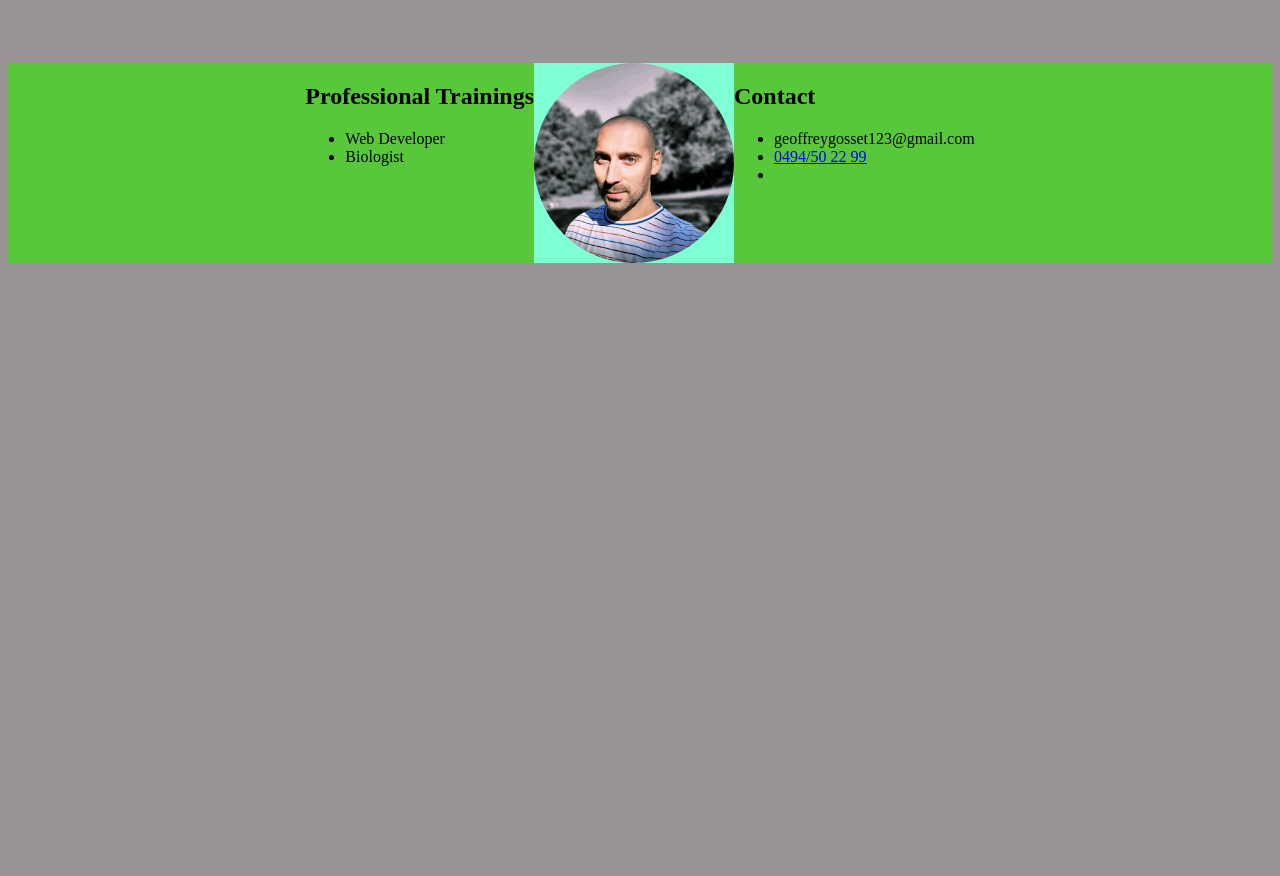
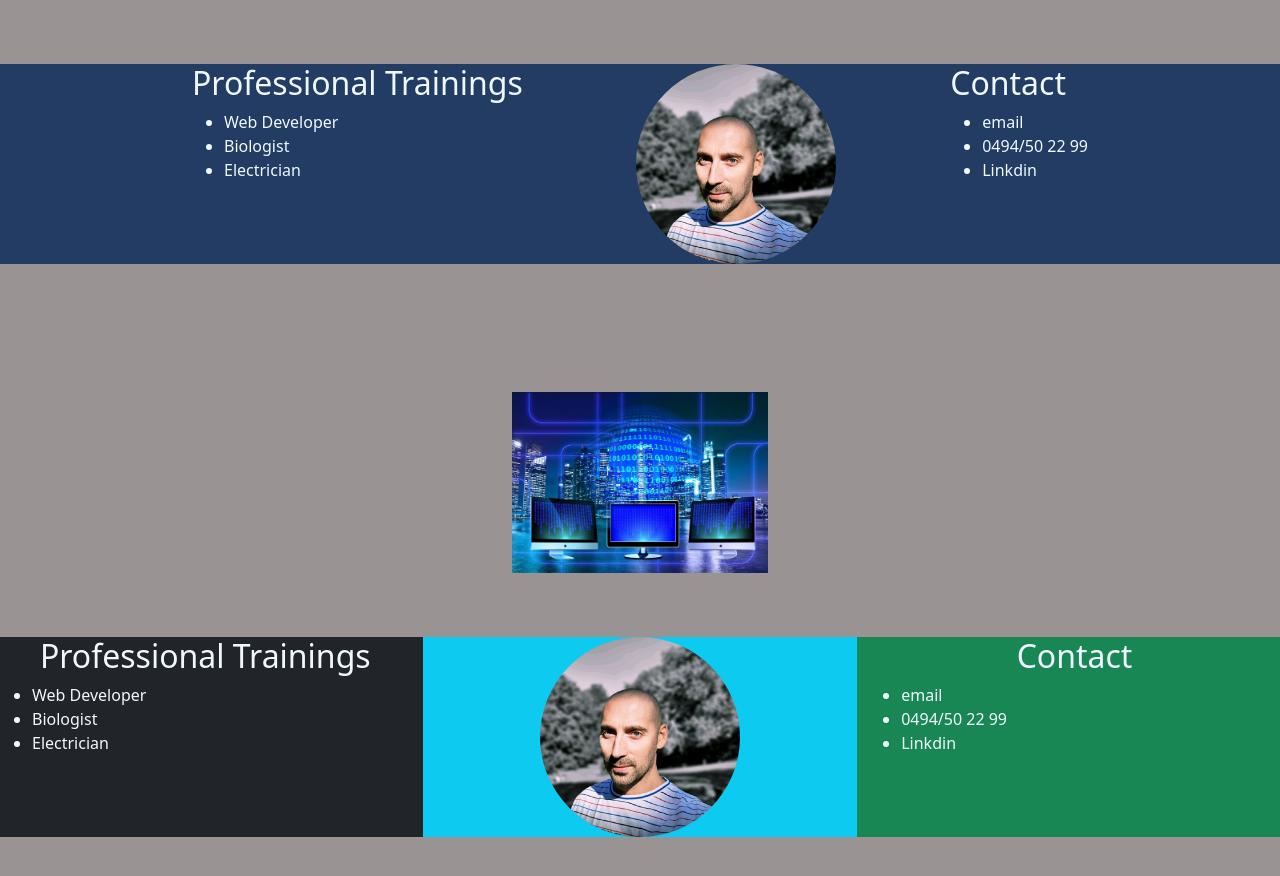
Before and after one commit to geogoss/CV_Geoffrey_Gosset, a plain HTML site: page index.html in a window 1280 px wide. Before the commit the page ends 800 px from the top, so only its background shows below. Drawn offline with nearby package versions, Linux system fonts and the light colour scheme.

Commit message:
premier travail sur entête avec avatar, et test avec grid css pour les proportions

```diff
--- a/Public/style.css
+++ b/Public/style.css
@@ -3,23 +3,28 @@ body{
  background-color: rgb(154, 147, 148);
 
 }
+a{
+    text-decoration: none;
+    color: aliceblue;
+}
 
-.block1 {
+/* Block entête avatar */
+
+.blockAvatar {
     height: 200px;
     display: flex;
-    justify-content: center;
+    justify-content: space-between;
     margin-top: 5%;
-    background-color:rgb(88, 199, 60);
-
-
+    background-color:rgb(34, 60, 99);
+    color: aliceblue;
 }
 
+.professionalTrainings{
+    margin-left: 15%;
+}
 
-.block2 {
-    background-color: aquamarine;
-    /* width: 20%; */
-    color:rgb(233, 242, 238);
-
+.contact{
+    margin-right: 15%;
 }
 
 
@@ -31,3 +36,60 @@ body{
     max-height: 100%;
     border-radius: 50%;
 }
+
+
+
+/* Block central */
+
+.blockCentral{
+    display: flex;
+    justify-content: center;
+    margin-top: 10%;
+}
+
+.imageCentrale {
+    width: 20%;
+
+}
+
+.carteMere {
+    max-width: 100%;
+    max-height: 100%;
+}
+
+/* 3eme block */
+
+.row {
+    margin-top: 5%;
+    margin-bottom: 5%;
+}
+
+.column {
+    float: left;
+    width: 33.33%;
+    color: aliceblue;
+    height: 200px;
+  }
+
+  .titre {
+    text-align: center;
+  }
+
+  /* Clear floats after the columns */
+  .row:after {
+    content: "";
+    display: table;
+    clear: both;
+  }
+
+  .column {
+    float: left;
+  }
+
+  .left, .right {
+    width: 25%;
+  }
+
+  .middle {
+    width: 50%;
+  }
--- a/index.html
+++ b/index.html
@@ -3,33 +3,69 @@
 <head>
     <meta charset="UTF-8">
     <meta name="viewport" content="width=device-width, initial-scale=1.0">
+    <script src="https://cdn.jsdelivr.net/npm/bootstrap@5.0.2/dist/js/bootstrap.bundle.min.js" integrity="sha384-MrcW6ZMFYlzcLA8Nl+NtUVF0sA7MsXsP1UyJoMp4YLEuNSfAP+JcXn/tWtIaxVXM" crossorigin="anonymous"></script>
+    <link href="https://cdn.jsdelivr.net/npm/bootstrap@5.0.2/dist/css/bootstrap.min.css" rel="stylesheet" integrity="sha384-EVSTQN3/azprG1Anm3QDgpJLIm9Nao0Yz1ztcQTwFspd3yD65VohhpuuCOmLASjC" crossorigin="anonymous">
     <link rel="stylesheet" href="Public/style.css">
     <title>Document</title>
 </head>
 <body>
-    <div class="block1">
-        <div class="textPreAvatar">
+    <!-- entête avatar -->
+    <div class="blockAvatar">
+        <div class="professionalTrainings">
             <div>
                 <h2>Professional Trainings</h2>
                 <ul>
                     <li>Web Developer</li>
                     <li>Biologist</li>
+                    <li>Electrician</li>
 
                 </ul>
             </div>
         </div>
-        <div class="block2">
+        <div class="imageAvatar">
             <img class="avatar" src="Public/images/avatar_GG.jpg" alt="">
         </div>
-        <div>
+        <div class="contact">
             <h2>Contact</h2>
             <ul>
-                <li><a href="mailto:geoffreygosset123@gmail.com"></a>geoffreygosset123@gmail.com</li>
+                <li><a href="mailto:geoffreygosset123@gmail.com">email</a></li>
                 <li><a href="tel:+32494502299">0494/50 22 99</a></li>
-                <li><a href="http://"></a></li>
+                <li><a href="http://www.linkedin.com/in/geoffrey-gosset">Linkdin</a></li>
 
             </ul>
         </div>
     </div>
+    <!-- Block central -->
+    <div class="blockCentral">
+        <div class="imageCentrale">
+            <img class="carteMere" src="Public/images/monitor-1307227_1280.jpg" alt="">
+
+        </div>
+    </div>
+    <div class="row bg-danger">
+        <div class="column bg-dark">
+            <h2 class="titre">Professional Trainings</h2>
+            <ul>
+                <li>Web Developer</li>
+                <li>Biologist</li>
+                <li>Electrician</li>
+
+            </ul>
+        </div>
+        <div class="column bg-info">
+            <img class="avatar" src="Public/images/avatar_GG.jpg" alt="">
+        </div>
+        <div class="column bg-success">
+            <h2 class="titre">Contact</h2>
+            <ul>
+                <li><a href="mailto:geoffreygosset123@gmail.com">email</a></li>
+                <li><a href="tel:+32494502299">0494/50 22 99</a></li>
+                <li><a href="http://www.linkedin.com/in/geoffrey-gosset">Linkdin</a></li>
+
+            </ul>
+        </div>
+
+    </div>
+
 </body>
 </html>
--- a/style.css
+++ /dev/null
@@ -1,8 +0,0 @@
-body{
- background-color: green;
-}
-
-.block1 {
-    background-color: aqua;
-    color: pink;
-}
```
Also changed, not shown: Public/images/monitor-1307227_1280.jpg (added), Public/images/motherboard-152501_1280.png (added).
